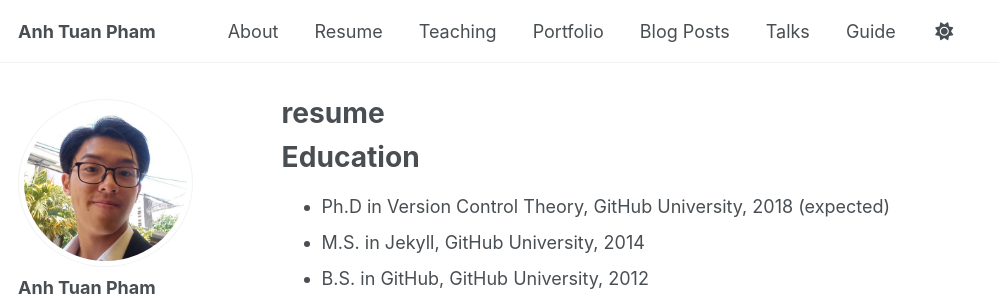
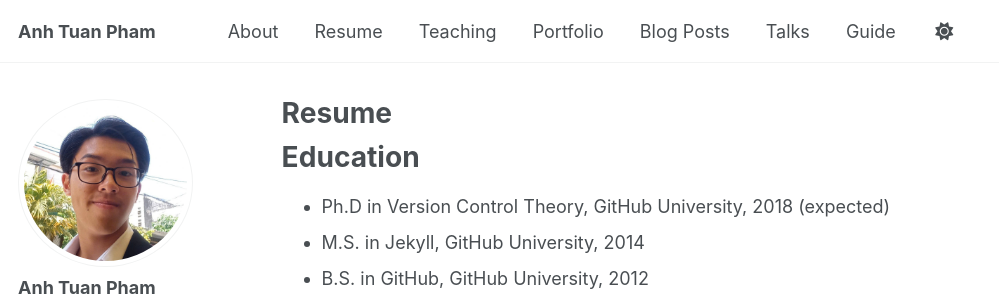
Before and after one commit to patuan07/patuan07.github.io, a Jekyll site: the page built from _pages/cv.md, in a window 1280 px wide and 900 px high. Shown: the top 296 px of the window, without its empty margins (0-999 px from the left). Built offline with Jekyll 4.4.1, drawn with Linux system fonts in a browser that asks for light colours.

Commit message:
Update cv.md

```diff
--- a/_pages/cv.md
+++ b/_pages/cv.md
@@ -1,6 +1,6 @@
 ---
 layout: archive
-title: "resume"
+title: "Resume"
 permalink: /resume/
 author_profile: true
 redirect_from:
```
